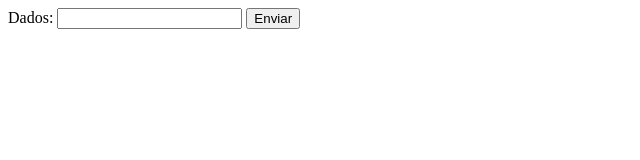
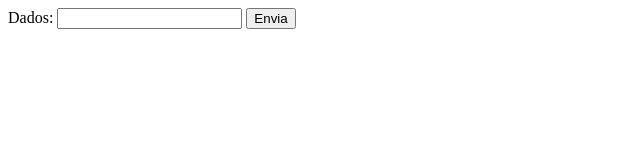
Before and after one commit to ByLeeHoon/Scirpt, a plain HTML site: page index.html in a window 1280 px wide. Shown: the full height of the page, 0-640 px from the left. Drawn offline with Linux system fonts and the light colour scheme.

Commit message:
Update index.html

```diff
--- a/index.html
+++ b/index.html
@@ -9,7 +9,7 @@
     <form id="dataForm">
         <label for="data">Dados:</label>
         <input type="text" id="data" name="data">
-        <button type="submit">Enviar</button>
+        <button type="submit">Envia</button>
     </form>
 
     <script>
```
